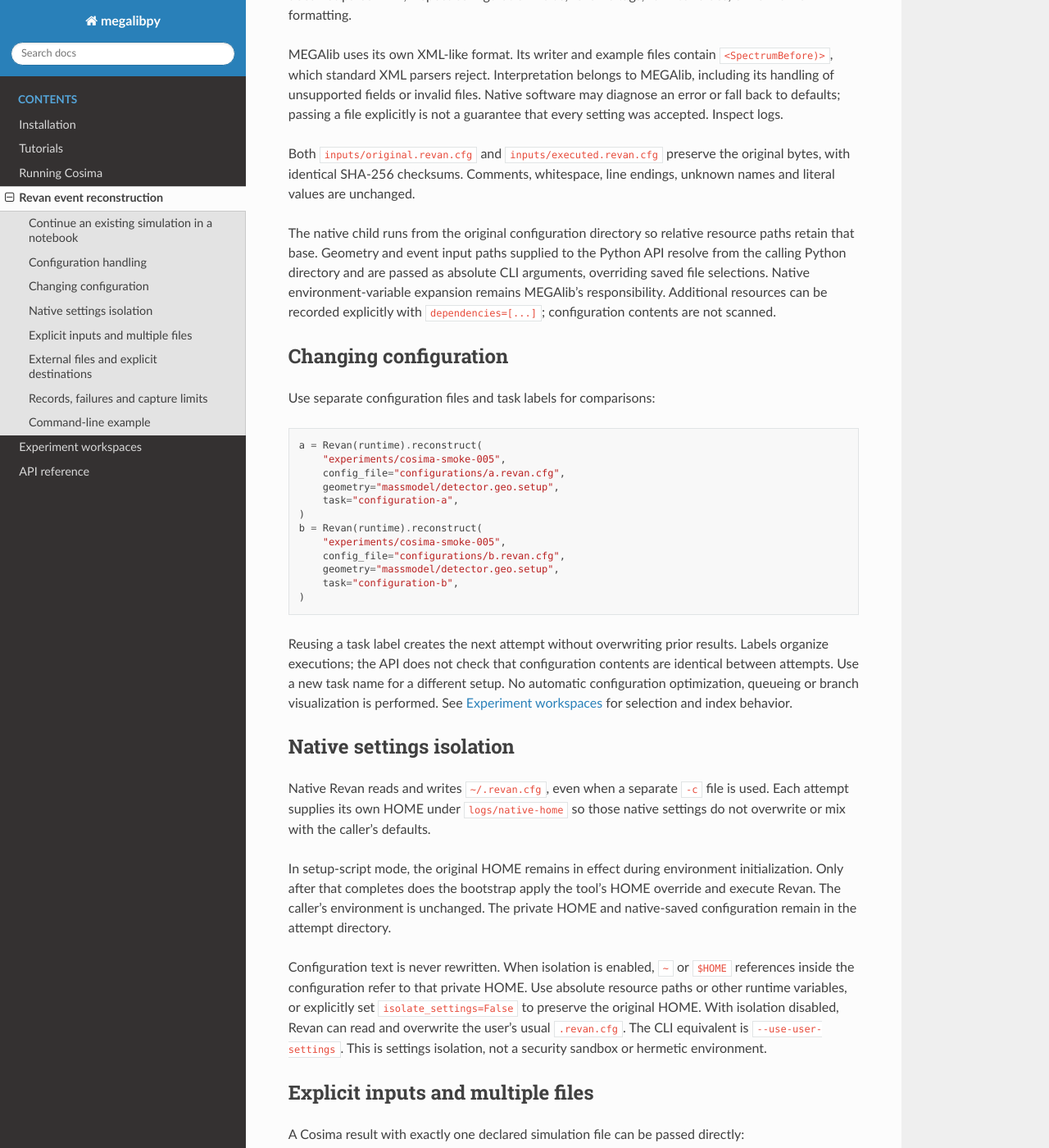
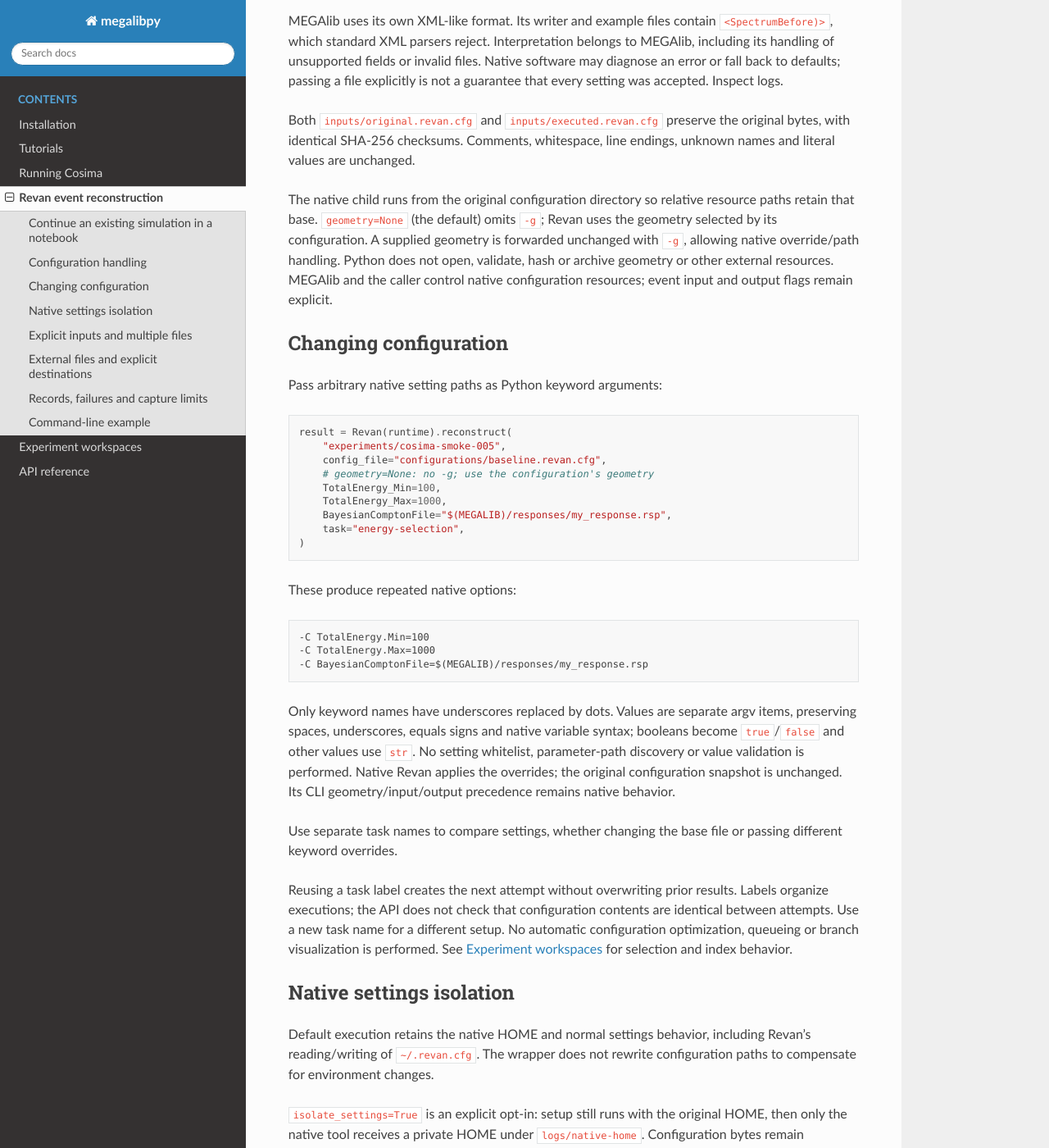
Before and after one commit to Yong2Sheng/megalibpy, a Sphinx documentation site: the page built from docs/revan.rst, in a window 1280 px wide and 1400 px high, scrolled down 1121 px. Shown: the whole window at 82% size. Built offline with Sphinx 7.4.7 and the Read the Docs theme 3.1.0, drawn with Linux system fonts in a browser that asks for light colours; some of the changed text lies outside the part shown.

Commit message:
Delegate Revan settings and resource handling to native CLI options

```diff
--- a/docs/revan.rst
+++ b/docs/revan.rst
@@ -1,8 +1,7 @@
 Revan event reconstruction
 ===========================
 
-``Revan`` runs native event reconstruction with an explicit geometry and native
-MEGAlib configuration. It accepts a Cosima result, an experiment/legacy Cosima directory,
+``Revan`` runs native event reconstruction with a native configuration and optional geometry override. It accepts a Cosima result, an experiment/legacy Cosima directory,
 an explicit upstream product selection, or a standalone ``sim``/``evta`` file.
 The native MEGAlib installation must provide ``revan``; PyROOT is not imported.
 
@@ -19,7 +18,6 @@ An existing Cosima execution directory can be used directly:
    result = Revan(runtime).reconstruct(
        "experiments/cosima-smoke-005",
        config_file="configurations/baseline.revan.cfg",
-       geometry="massmodel/detector.geo.setup",
        task="baseline",
    )
    print(result.workspace_dir)
@@ -46,7 +44,7 @@ to the input event file. Revan selects compression from the output suffix;
 Configuration handling
 -----------------------
 
-``config_file`` and ``geometry`` are required. Python checks that the supplied
+``config_file`` is required. Python checks that the supplied
 configuration is a readable, nonempty file, archives its bytes and passes an
 identical copy to native Revan with ``-c``. It does not parse XML, inspect
 configuration fields, rename tags, rewrite values, or normalize formatting.
@@ -62,31 +60,47 @@ the original bytes, with identical SHA-256 checksums. Comments, whitespace,
 line endings, unknown names and literal values are unchanged.
 
 The native child runs from the original configuration directory so relative
-resource paths retain that base. Geometry and event input paths supplied to the
-Python API resolve from the calling Python directory and are passed as absolute
-CLI arguments, overriding saved file selections. Native environment-variable
-expansion remains MEGAlib's responsibility. Additional resources can be recorded
-explicitly with ``dependencies=[...]``; configuration contents are not scanned.
+resource paths retain that base. ``geometry=None`` (the default) omits ``-g``;
+Revan uses the geometry selected by its configuration. A supplied geometry is
+forwarded unchanged with ``-g``, allowing native override/path handling. Python
+does not open, validate, hash or archive geometry or other external resources.
+MEGAlib and the caller control native configuration resources; event input and
+output flags remain explicit.
 
 Changing configuration
 ------------------------
 
-Use separate configuration files and task labels for comparisons:
+Pass arbitrary native setting paths as Python keyword arguments:
 
 .. code-block:: python
 
-   a = Revan(runtime).reconstruct(
+   result = Revan(runtime).reconstruct(
        "experiments/cosima-smoke-005",
-       config_file="configurations/a.revan.cfg",
-       geometry="massmodel/detector.geo.setup",
-       task="configuration-a",
+       config_file="configurations/baseline.revan.cfg",
+       # geometry=None: no -g; use the configuration's geometry
+       TotalEnergy_Min=100,
+       TotalEnergy_Max=1000,
+       BayesianComptonFile="$(MEGALIB)/responses/my_response.rsp",
+       task="energy-selection",
    )
-   b = Revan(runtime).reconstruct(
-       "experiments/cosima-smoke-005",
-       config_file="configurations/b.revan.cfg",
-       geometry="massmodel/detector.geo.setup",
-       task="configuration-b",
-   )
+
+These produce repeated native options:
+
+.. code-block:: text
+
+   -C TotalEnergy.Min=100
+   -C TotalEnergy.Max=1000
+   -C BayesianComptonFile=$(MEGALIB)/responses/my_response.rsp
+
+Only keyword names have underscores replaced by dots. Values are separate argv
+items, preserving spaces, underscores, equals signs and native variable syntax;
+booleans become ``true``/``false`` and other values use ``str``. No setting
+whitelist, parameter-path discovery or value validation is performed. Native
+Revan applies the overrides; the original configuration snapshot is unchanged.
+Its CLI geometry/input/output precedence remains native behavior.
+
+Use separate task names to compare settings, whether changing the base file or
+passing different keyword overrides.
 
 Reusing a task label creates the next attempt without overwriting prior results.
 Labels organize executions; the API does not check that configuration contents
@@ -97,22 +111,15 @@ performed. See :doc:`workspaces` for selection and index behavior.
 Native settings isolation
 ---------------------------
 
-Native Revan reads and writes ``~/.revan.cfg``, even when a separate ``-c`` file
-is used. Each attempt supplies its own HOME under ``logs/native-home`` so those
-native settings do not overwrite or mix with the caller's defaults.
+Default execution retains the native HOME and normal settings behavior,
+including Revan's reading/writing of ``~/.revan.cfg``. The wrapper does not
+rewrite configuration paths to compensate for environment changes.
 
-In setup-script mode, the original HOME remains in effect during environment
-initialization. Only after that completes does the bootstrap apply the tool's
-HOME override and execute Revan. The caller's environment is unchanged. The
-private HOME and native-saved configuration remain in the attempt directory.
-
-Configuration text is never rewritten. When isolation is enabled, ``~`` or
-``$HOME`` references inside the configuration refer to that private HOME. Use
-absolute resource paths or other runtime variables, or explicitly set
-``isolate_settings=False`` to preserve the original HOME. With isolation
-disabled, Revan can read and overwrite the user's usual ``.revan.cfg``.
-The CLI equivalent is ``--use-user-settings``. This is settings isolation,
-not a security sandbox or hermetic environment.
+``isolate_settings=True`` is an explicit opt-in: setup still runs with the
+original HOME, then only the native tool receives a private HOME under
+``logs/native-home``. Configuration bytes remain unchanged, so HOME-based paths
+then use that private directory. The caller's environment stays unchanged.
+The CLI equivalent is ``--isolate-settings``.
 
 Explicit inputs and multiple files
 ------------------------------------
@@ -124,7 +131,6 @@ A Cosima result with exactly one declared simulation file can be passed directly
    reconstructed = Revan(runtime).reconstruct(
        cosima_result,
        config_file="configurations/baseline.revan.cfg",
-       geometry="massmodel/detector.geo.setup",
    )
 
 If a declared upstream group has multiple files, the adapter requires an
@@ -138,7 +144,6 @@ explicit selection instead of choosing a filename or modification time:
    reconstructed = Revan(runtime).reconstruct(
        selected_input,
        config_file="configurations/baseline.revan.cfg",
-       geometry="massmodel/detector.geo.setup",
    )
 
 Select the intended native entry file deliberately. A native file may itself
@@ -169,12 +174,10 @@ execution ID, manifest path and, for managed executions, ``workspace_dir``.
 The recorded upstream selection contains the exact event path passed to ``-f``;
 its source manifest is snapshotted and hashed by the shared executor.
 
-The top-level geometry and explicitly declared ``dependencies`` use the
-configurable hash/copy limit, default 64 MiB. Additional relative dependencies
-are resolved from the configuration directory. The configuration is treated as opaque;
-resources referenced inside it and geometry include trees are not automatically
-inspected or recursively archived. These limits are
-recorded in ``dependency_capture``; external inputs must stay stable during use.
+The manifest records the base configuration hashes, actual command flags,
+geometry argument (or null when omitted), and ordered native setting overrides.
+External configuration resources are not interpreted, checked or archived.
+File use and diagnostics belong to native MEGAlib and the caller.
 
 Preparation, launch, native exit, timeout and missing nonempty output failures
 retain logs and manifests through ``ExecutionError``. Workspace indexes retain
@@ -189,8 +192,8 @@ Command-line example
    python examples/revan_reconstruction.py \
      --input experiments/cosima-smoke-005 \
      --config configurations/baseline.revan.cfg \
-     --geometry massmodel/detector.geo.setup \
      --task baseline \
+     --set TotalEnergy_Min=100 \
      --setup-script ~/initialize-megalib.sh
 
 Omit ``--setup-script`` for direct execution. Use ``--workspace`` to choose an
```
Also changed, not shown: README.md (+3 -4 lines), 3 other files.
